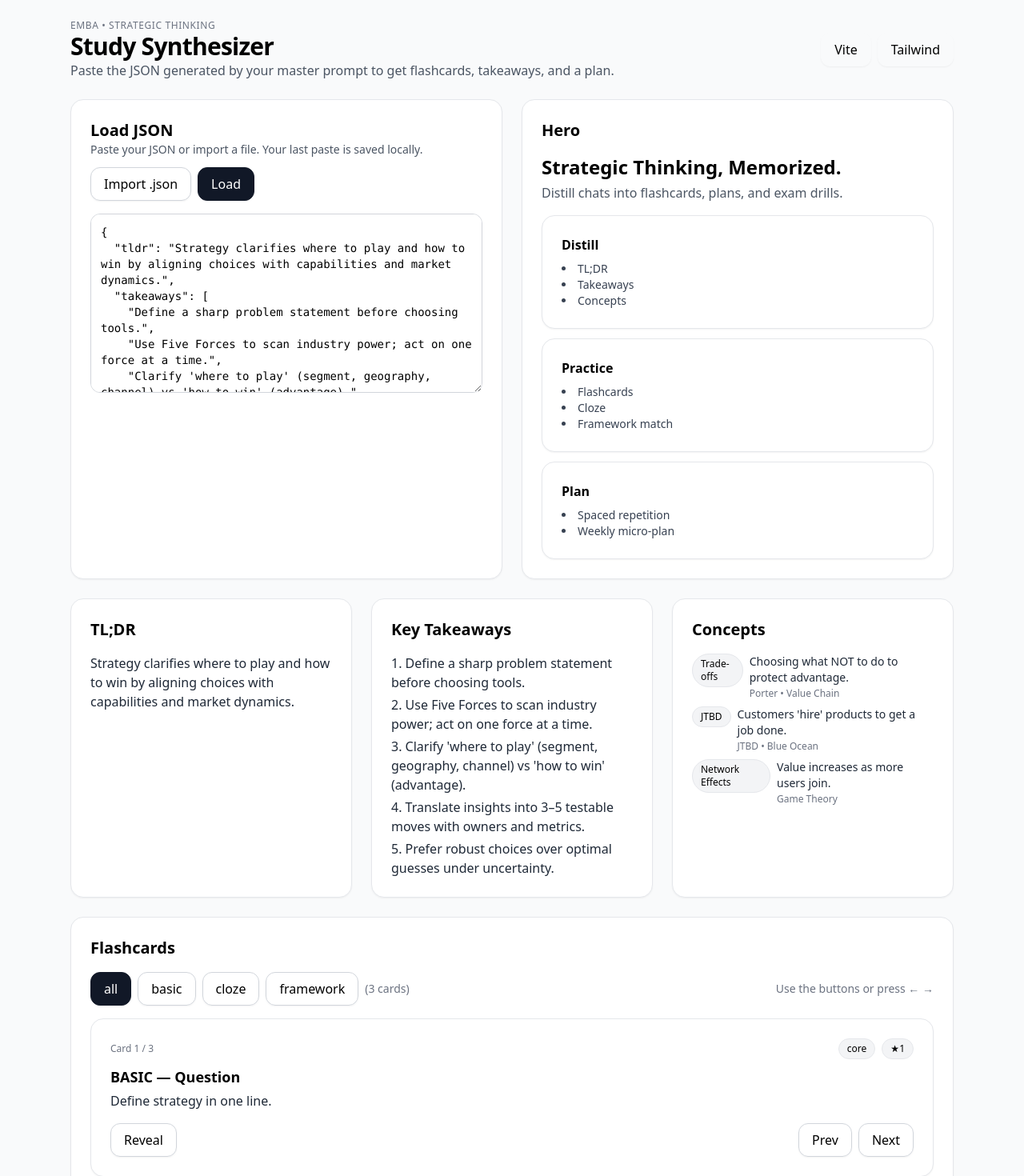
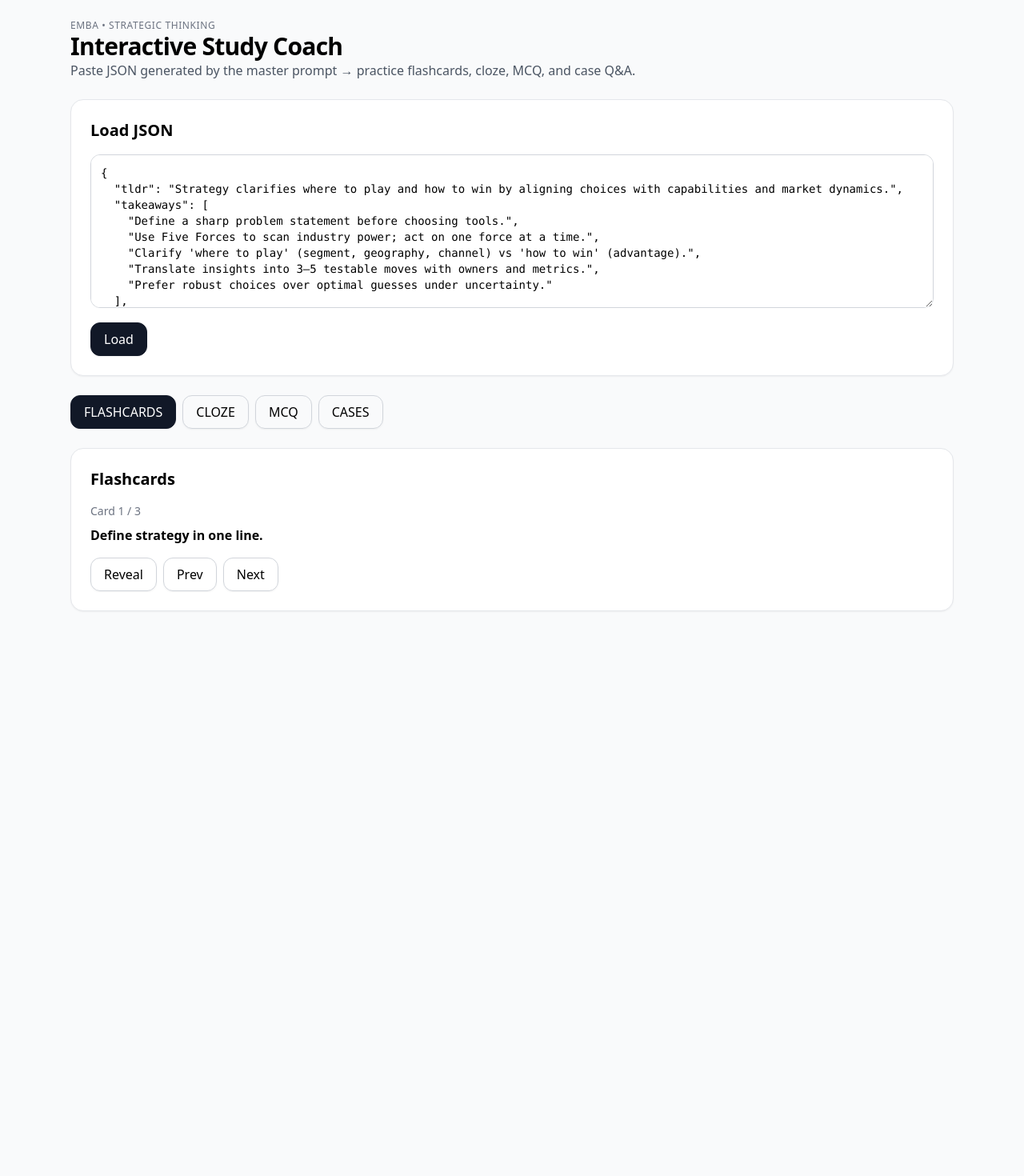
Before and after one commit to migueljbastos/strategic-study, a React (Vite) app in the folder strategic-study/: page / in a window 1280 px wide. Shown: the top 1470 px of the page at 80% size. After the commit the page ends 800 px from the top, so only its background shows below. Built offline with nearby package versions, Linux system fonts and the light colour scheme; the HTML template or start-up script is replaced by a standard one.

Commit message:
Update App.tsx

```diff
--- a/strategic-study/src/App.tsx
+++ b/strategic-study/src/App.tsx
@@ -1,35 +1,21 @@
-import React, { useEffect, useMemo, useState } from 'react'
-import sample from './data/sample.json'
+import React, { useEffect, useMemo, useState } from "react"
+import sample from "./data/sample.json"
 
-type Concept = { term: string, definition: string, related_frameworks: string[] }
-type FrameworkLink = { framework: string, applies_when: string, red_flags: string }
-type Example = { title: string, setup: string, application: string, pitfall: string }
-type Flashcard = { id: string, type: 'basic' | 'cloze' | 'framework', question: string, answer: string, tags: string[], difficulty: number }
-type ExamQ = { type: 'short' | 'mini_case' | 'diagram', prompt: string, expected_points: string[] }
-type PlanItem = { date: string, focus: string, est_minutes: number }
-type SiteBlock = { hero: { headline: string, subhead: string }, sections: { title: string, bullets: string[] }[] }
+type Flashcard = { id: string; question: string; answer: string; tags: string[] }
+type Cloze = { id: string; text: string; answer: string }
+type MCQ = { id: string; question: string; options: string[]; answer: string; explanation: string }
+type MiniCase = { id: string; scenario: string; question: string; solution_steps: string[] }
 
 type Data = {
-  tldr: string
-  takeaways: string[]
-  concepts: Concept[]
-  framework_links: FrameworkLink[]
-  examples: Example[]
   flashcards: Flashcard[]
-  exam_questions: ExamQ[]
-  spaced_plan: PlanItem[]
-  site_blocks: SiteBlock
+  cloze: Cloze[]
+  mcq: MCQ[]
+  mini_cases: MiniCase[]
 }
 
 const emptyData: Data = sample as Data
 
-function useStoredJson(key: string, initial: string) {
-  const [value, setValue] = useState<string>(() => localStorage.getItem(key) ?? initial)
-  useEffect(() => { localStorage.setItem(key, value) }, [key, value])
-  return [value, setValue] as const
-}
-
-function Section({ title, children }:{title:string, children: React.ReactNode}){
+function Section({ title, children }: { title: string; children: React.ReactNode }) {
   return (
     <section className="card">
       <div className="card-body">
@@ -40,199 +26,181 @@ function Section({ title, children }:{title:string, children: React.ReactNode}){
   )
 }
 
-function Badge({ children }:{children: React.ReactNode}){
-  return <span className="px-2.5 py-1 rounded-full text-xs bg-gray-100 border border-gray-200">{children}</span>
-}
+export default function App() {
+  const [raw, setRaw] = useState<string>(JSON.stringify(emptyData, null, 2))
+  const [data, setData] = useState<Data>(emptyData)
+  const [error, setError] = useState<string>("")
+  const [mode, setMode] = useState<"flashcards" | "cloze" | "mcq" | "cases">("flashcards")
 
-export default function App(){
-  const [raw, setRaw] = useStoredJson('sss.raw', JSON.stringify(emptyData, null, 2))
-  const [data, setData] = useState<Data>(emptyData)
-  const [error, setError] = useState<string>('')
-  const [cardType, setCardType] = useState<'all'|'basic'|'cloze'|'framework'>('all')
-  const [index, setIndex] = useState<number>(0)
-  const [reveal, setReveal] = useState<boolean>(false)
-
-  const cards = useMemo(() => {
-    const list = data.flashcards || []
-    return cardType === 'all' ? list : list.filter(c => c.type === cardType)
-  }, [data, cardType])
-
-  useEffect(() => {
-    setIndex(0)
-    setReveal(false)
-  }, [cards.length, cardType])
-
-  function load(){
-    try{
+  function load() {
+    try {
       const parsed = JSON.parse(raw)
-      // lightweight shape check
-      if(!parsed || typeof parsed !== 'object' || !('flashcards' in parsed)){
-        throw new Error('JSON missing required keys (e.g., flashcards). Paste the block from the prompt output.')
-      }
       setData(parsed as Data)
-      setError('')
-    }catch(e:any){
+      setError("")
+    } catch (e: any) {
       setError(e.message)
     }
   }
-
-  function handleFile(e: React.ChangeEvent<HTMLInputElement>){
-    const file = e.target.files?.[0]
-    if(!file) return
-    const reader = new FileReader()
-    reader.onload = () => setRaw(String(reader.result))
-    reader.readAsText(file)
-  }
-
-  const current = cards[index]
 
   return (
     <div className="max-w-6xl mx-auto p-6 space-y-6">
       <header className="flex items-center justify-between">
         <div>
           <p className="kicker">EMBA • Strategic Thinking</p>
-          <h1 className="text-3xl font-bold tracking-tight">Study Synthesizer</h1>
-          <p className="text-gray-600">Paste the JSON generated by your master prompt to get flashcards, takeaways, and a plan.</p>
-        </div>
-        <div className="flex items-center gap-2">
-          <a href="https://vitejs.dev" target="_blank" className="btn btn-ghost">Vite</a>
-          <a href="https://tailwindcss.com" target="_blank" className="btn btn-ghost">Tailwind</a>
+          <h1 className="text-3xl font-bold tracking-tight">Interactive Study Coach</h1>
+          <p className="text-gray-600">Paste JSON generated by the master prompt → practice flashcards, cloze, MCQ, and case Q&A.</p>
         </div>
       </header>
 
-      <div className="grid md:grid-cols-2 gap-6">
-        <section className="card">
-          <div className="card-body">
-            <h2 className="text-xl font-semibold">Load JSON</h2>
-            <p className="text-sm text-gray-600">Paste your JSON or import a file. Your last paste is saved locally.</p>
-            <div className="mt-3 flex items-center gap-2">
-              <input type="file" accept="application/json" onChange={handleFile} className="hidden" id="file" />
-              <label htmlFor="file" className="btn">Import .json</label>
-              <button className="btn btn-primary" onClick={load}>Load</button>
-            </div>
-            {error && <p className="mt-3 text-sm text-red-600">{error}</p>}
-            <textarea className="textarea h-56 mt-4 font-mono text-sm" value={raw} onChange={e=>setRaw(e.target.value)} />
-          </div>
-        </section>
+      {/* Loader */}
+      <Section title="Load JSON">
+        <textarea
+          className="textarea h-48 font-mono text-sm"
+          value={raw}
+          onChange={(e) => setRaw(e.target.value)}
+        />
+        <div className="mt-3 flex gap-2">
+          <button className="btn btn-primary" onClick={load}>
+            Load
+          </button>
+          {error && <p className="text-sm text-red-600">{error}</p>}
+        </div>
+      </Section>
 
-        <Section title="Hero">
-          <div className="space-y-1">
-            <h2 className="text-2xl font-bold">{data.site_blocks?.hero?.headline}</h2>
-            <p className="text-gray-600">{data.site_blocks?.hero?.subhead}</p>
-          </div>
-          <div className="mt-4 flex flex-wrap gap-3">
-            {data.site_blocks?.sections?.map((s,i)=>(
-              <div key={i} className="card w-full">
-                <div className="card-body">
-                  <h3 className="font-semibold">{s.title}</h3>
-                  <ul className="mt-2 list-disc list-inside text-sm text-gray-700">
-                    {s.bullets.map((b,bi)=>(<li key={bi}>{b}</li>))}
-                  </ul>
-                </div>
-              </div>
-            ))}
-          </div>
-        </Section>
+      {/* Mode Selector */}
+      <div className="flex gap-2">
+        {(["flashcards", "cloze", "mcq", "cases"] as const).map((m) => (
+          <button
+            key={m}
+            className={`btn ${mode === m ? "btn-primary" : ""}`}
+            onClick={() => setMode(m)}
+          >
+            {m.toUpperCase()}
+          </button>
+        ))}
       </div>
 
-      <div className="grid md:grid-cols-3 gap-6">
-        <Section title="TL;DR">
-          <p className="text-gray-800">{data.tldr}</p>
-        </Section>
-
-        <Section title="Key Takeaways">
-          <ol className="list-decimal list-inside space-y-1 text-gray-800">
-            {data.takeaways?.map((t,i)=>(<li key={i}>{t}</li>))}
-          </ol>
-        </Section>
-
-        <Section title="Concepts">
-          <div className="space-y-2">
-            {data.concepts?.map((c,i)=>(
-              <div key={i} className="flex items-start gap-2">
-                <Badge>{c.term}</Badge>
-                <div>
-                  <p className="text-sm text-gray-800">{c.definition}</p>
-                  <p className="text-xs text-gray-500 mt-0.5">{c.related_frameworks?.join(' • ')}</p>
-                </div>
-              </div>
-            ))}
-          </div>
-        </Section>
-      </div>
-
-      <Section title="Flashcards">
-        <div className="flex items-center justify-between gap-3 flex-wrap">
-          <div className="flex items-center gap-2">
-            {(['all','basic','cloze','framework'] as const).map(t => (
-              <button key={t} onClick={()=>setCardType(t)} className={`btn ${cardType===t?'btn-primary':''}`}>
-                {t}
-              </button>
-            ))}
-            <span className="text-sm text-gray-500">({cards.length} cards)</span>
-          </div>
-          <div className="text-sm text-gray-500">Use the buttons or press ← →</div>
-        </div>
-        {cards.length === 0 ? (
-          <p className="mt-4 text-gray-600">No cards loaded.</p>
-        ) : (
-          <div className="mt-4">
-            <div className="card">
-              <div className="card-body">
-                <div className="flex items-center justify-between">
-                  <div className="text-xs text-gray-500">Card {index+1} / {cards.length}</div>
-                  <div className="flex gap-2">
-                    {current.tags?.map((t,i)=>(<Badge key={i}>{t}</Badge>))}
-                    <Badge>★{current.difficulty}</Badge>
-                  </div>
-                </div>
-                <h3 className="text-lg font-semibold mt-2">{current.type.toUpperCase()} — Question</h3>
-                <p className="mt-1 text-gray-800">{current.question}</p>
-                {reveal && (
-                  <>
-                    <h4 className="text-sm font-semibold mt-4">Answer</h4>
-                    <p className="text-gray-800">{current.answer}</p>
-                  </>
-                )}
-                <div className="mt-4 flex items-center gap-2">
-                  <button className="btn" onClick={()=>setReveal(r=>!r)}>{reveal?'Hide':'Reveal'}</button>
-                  <div className="flex-1"></div>
-                  <button className="btn" onClick={()=>setIndex(i=>Math.max(0,i-1))}>Prev</button>
-                  <button className="btn" onClick={()=>setIndex(i=>Math.min(cards.length-1,i+1))}>Next</button>
-                </div>
-              </div>
-            </div>
-          </div>
-        )}
-      </Section>
-
-      <div className="grid md:grid-cols-2 gap-6">
-        <Section title="Exam-Style Questions">
-          <ol className="list-decimal list-inside space-y-2">
-            {data.exam_questions?.map((q,i)=>(
-              <li key={i}>
-                <span className="font-medium">{q.type.toUpperCase()}:</span> {q.prompt}
-              </li>
-            ))}
-          </ol>
-        </Section>
-
-        <Section title="Spaced Plan">
-          <ul className="space-y-2">
-            {data.spaced_plan?.map((p,i)=>(
-              <li key={i} className="flex items-center justify-between">
-                <span>{p.date}</span>
-                <span className="text-gray-700">{p.focus}</span>
-                <Badge>{p.est_minutes} min</Badge>
-              </li>
-            ))}
-          </ul>
-        </Section>
-      </div>
-
-      <footer className="py-8 text-center text-sm text-gray-500">
-        Paste JSON from your master prompt to replace the sample data. Built with React + Tailwind.
-      </footer>
+      {/* Content */}
+      {mode === "flashcards" && <FlashcardView cards={data.flashcards} />}
+      {mode === "cloze" && <ClozeView cards={data.cloze} />}
+      {mode === "mcq" && <MCQView cards={data.mcq} />}
+      {mode === "cases" && <CaseView cases={data.mini_cases} />}
     </div>
   )
 }
+
+/* ---------------- Views ---------------- */
+
+function FlashcardView({ cards }: { cards: Flashcard[] }) {
+  const [i, setI] = useState(0)
+  const [reveal, setReveal] = useState(false)
+  const c = cards[i]
+  if (!c) return <p>No flashcards loaded.</p>
+
+  return (
+    <Section title="Flashcards">
+      <p className="text-sm text-gray-500">Card {i + 1} / {cards.length}</p>
+      <h3 className="mt-2 font-semibold">{c.question}</h3>
+      {reveal && <p className="mt-2 text-gray-800">{c.answer}</p>}
+      <div className="mt-4 flex gap-2">
+        <button className="btn" onClick={() => setReveal(!reveal)}>{reveal ? "Hide" : "Reveal"}</button>
+        <button className="btn" onClick={() => { setI(Math.max(0, i - 1)); setReveal(false) }}>Prev</button>
+        <button className="btn" onClick={() => { setI(Math.min(cards.length - 1, i + 1)); setReveal(false) }}>Next</button>
+      </div>
+    </Section>
+  )
+}
+
+function ClozeView({ cards }: { cards: Cloze[] }) {
+  const [i, setI] = useState(0)
+  const [reveal, setReveal] = useState(false)
+  const c = cards[i]
+  if (!c) return <p>No cloze cards loaded.</p>
+
+  return (
+    <Section title="Cloze Practice">
+      <p className="text-sm text-gray-500">Item {i + 1} / {cards.length}</p>
+      <p className="mt-2 text-gray-800">{c.text}</p>
+      {reveal && <p className="mt-2 text-green-700">Answer: {c.answer}</p>}
+      <div className="mt-4 flex gap-2">
+        <button className="btn" onClick={() => setReveal(!reveal)}>{reveal ? "Hide" : "Reveal"}</button>
+        <button className="btn" onClick={() => { setI(Math.max(0, i - 1)); setReveal(false) }}>Prev</button>
+        <button className="btn" onClick={() => { setI(Math.min(cards.length - 1, i + 1)); setReveal(false) }}>Next</button>
+      </div>
+    </Section>
+  )
+}
+
+function MCQView({ cards }: { cards: MCQ[] }) {
+  const [i, setI] = useState(0)
+  const [selected, setSelected] = useState<string | null>(null)
+  const c = cards[i]
+  if (!c) return <p>No MCQs loaded.</p>
+
+  return (
+    <Section title="Multiple Choice">
+      <p className="text-sm text-gray-500">Q {i + 1} / {cards.length}</p>
+      <p className="mt-2 font-medium">{c.question}</p>
+      <div className="mt-2 space-y-2">
+        {c.options.map((opt, j) => {
+          const isCorrect = opt === c.answer
+          const chosen = selected === opt
+          return (
+            <button
+              key={j}
+              className={`btn w-full justify-start ${chosen ? (isCorrect ? "bg-green-200" : "bg-red-200") : ""}`}
+              onClick={() => setSelected(opt)}
+            >
+              {opt}
+            </button>
+          )
+        })}
+      </div>
+      {selected && (
+        <p className="mt-3 text-sm text-gray-700">
+          {selected === c.answer ? "✅ Correct! " : "❌ Incorrect. "}
+          {c.explanation}
+        </p>
+      )}
+      <div className="mt-4 flex gap-2">
+        <button className="btn" onClick={() => { setI(Math.max(0, i - 1)); setSelected(null) }}>Prev</button>
+        <button className="btn" onClick={() => { setI(Math.min(cards.length - 1, i + 1)); setSelected(null) }}>Next</button>
+      </div>
+    </Section>
+  )
+}
+
+function CaseView({ cases }: { cases: MiniCase[] }) {
+  const [i, setI] = useState(0)
+  const [answer, setAnswer] = useState("")
+  const [show, setShow] = useState(false)
+  const c = cases[i]
+  if (!c) return <p>No cases loaded.</p>
+
+  return (
+    <Section title="Mini Case">
+      <p className="text-sm text-gray-500">Case {i + 1} / {cases.length}</p>
+      <p className="mt-2">{c.scenario}</p>
+      <p className="mt-2 font-medium">{c.question}</p>
+      <textarea
+        className="textarea mt-3"
+        placeholder="Type your answer..."
+        value={answer}
+        onChange={(e) => setAnswer(e.target.value)}
+      />
+      <button className="btn mt-3" onClick={() => setShow(true)}>Submit</button>
+      {show && (
+        <div className="mt-4 bg-gray-50 border rounded-xl p-4">
+          <h4 className="font-semibold">Suggested Solution:</h4>
+          <ul className="list-disc list-inside">
+            {c.solution_steps.map((s, j) => <li key={j}>{s}</li>)}
+          </ul>
+        </div>
+      )}
+      <div className="mt-4 flex gap-2">
+        <button className="btn" onClick={() => { setI(Math.max(0, i - 1)); setAnswer(""); setShow(false) }}>Prev</button>
+        <button className="btn" onClick={() => { setI(Math.min(cases.length - 1, i + 1)); setAnswer(""); setShow(false) }}>Next</button>
+      </div>
+    </Section>
+  )
+}
```
